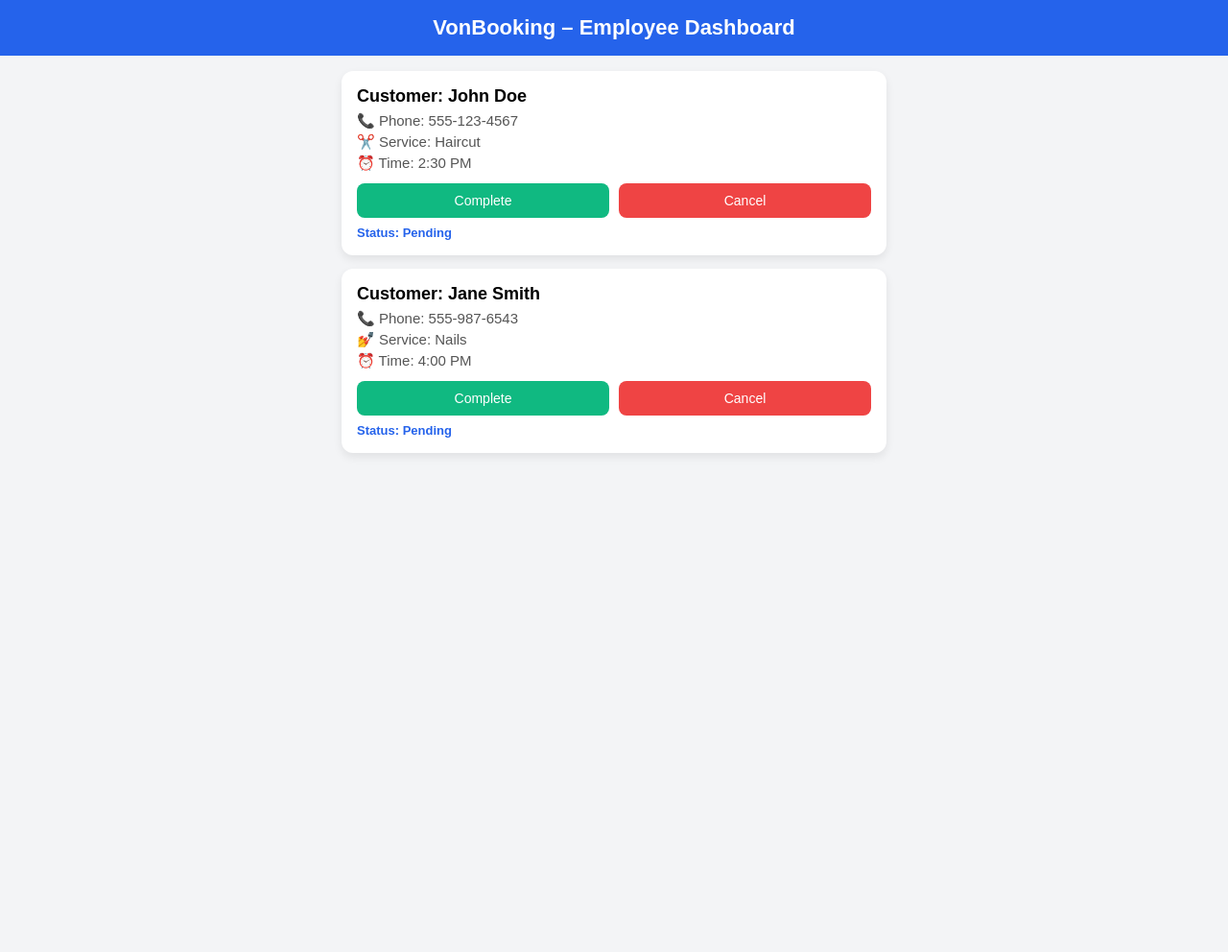
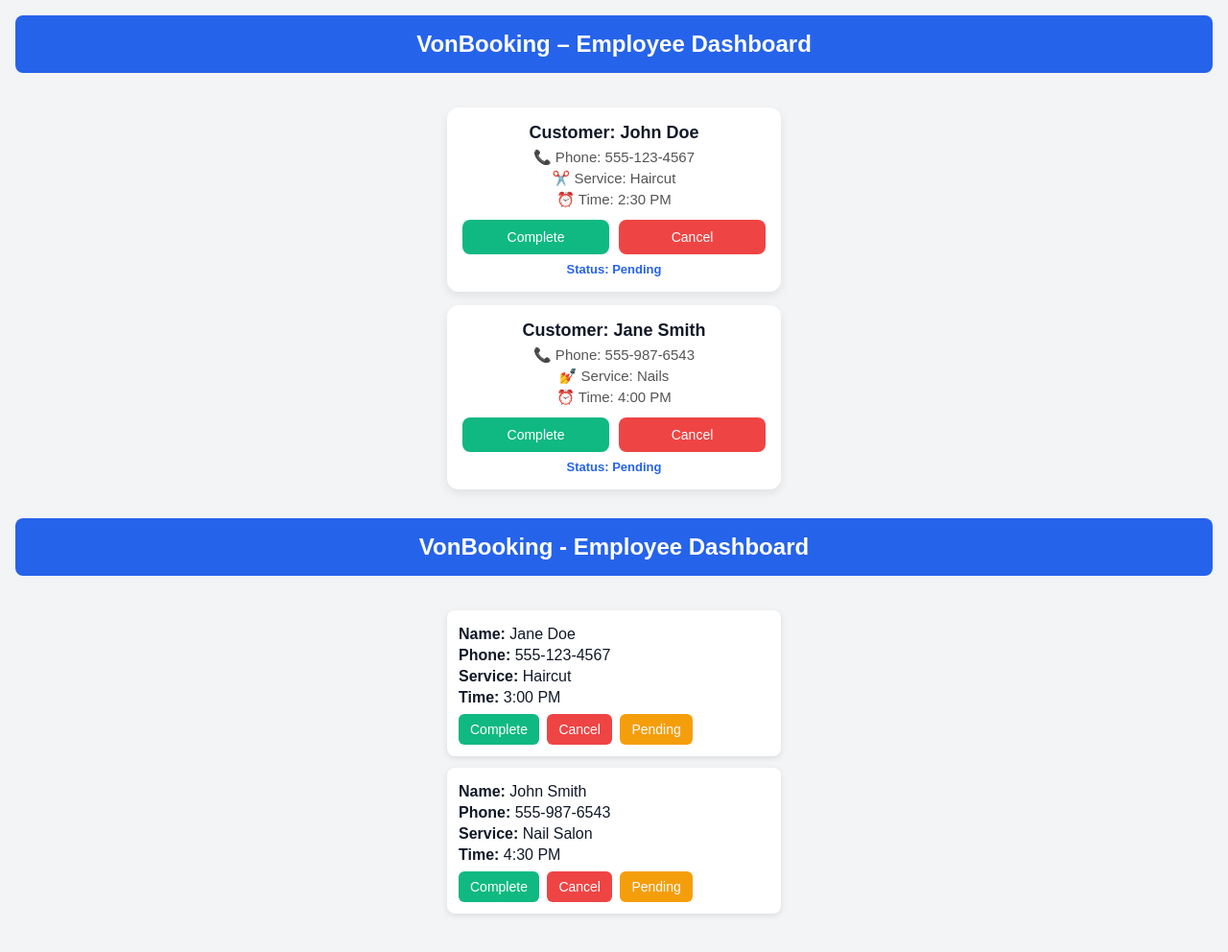
Before and after one commit to javaughnfew6-dot/VonBookingEmployee, a plain HTML site: page employee.html in a window 1280 px wide. Shown: the whole page at 96% size. Before the commit the page ends 800 px from the top, so only its background shows below. Drawn offline with Linux system fonts and the light colour scheme.

Commit message:
Update employee.html

```diff
--- a/employee.html
+++ b/employee.html
@@ -128,6 +128,102 @@
     </div>
 
   </div>
+<!DOCTYPE html>
+<html lang="en">
+<head>
+  <meta charset="UTF-8">
+  <meta name="viewport" content="width=device-width, initial-scale=1.0">
+  <title>VonBooking - Employee Dashboard</title>
+
+  <style>
+    * {
+      box-sizing: border-box;
+    }
+
+    body {
+      margin: 0;
+      padding: 16px;
+      font-family: Arial, sans-serif;
+      background: #f3f4f6;
+      color: #111827;
+      text-align: center;
+    }
+
+    header {
+      background: #2563eb;
+      color: white;
+      padding: 16px;
+      font-size: 24px;
+      font-weight: bold;
+      border-radius: 8px;
+      margin-bottom: 20px;
+    }
+
+    .container {
+      max-width: 380px;
+      margin: auto;
+    }
+
+    .booking-card {
+      background: white;
+      border-radius: 8px;
+      padding: 12px;
+      margin-bottom: 12px;
+      box-shadow: 0 2px 6px rgba(0,0,0,0.1);
+      text-align: left;
+    }
+
+    .booking-card p {
+      margin: 4px 0;
+      font-size: 16px;
+    }
+
+    .booking-card button {
+      margin: 4px 4px 0 0;
+      padding: 8px 12px;
+      border-radius: 6px;
+      border: none;
+      color: white;
+      font-size: 14px;
+      cursor: pointer;
+    }
+
+    .complete { background: #10b981; } /* green */
+    .cancel { background: #ef4444; }   /* red */
+    .pending { background: #f59e0b; }  /* yellow */
+  </style>
+</head>
+
+<body>
+  <header>VonBooking - Employee Dashboard</header>
+  <div class="container">
+
+    <!-- Example booking card -->
+    <div class="booking-card">
+      <p><strong>Name:</strong> Jane Doe</p>
+      <p><strong>Phone:</strong> 555-123-4567</p>
+      <p><strong>Service:</strong> Haircut</p>
+      <p><strong>Time:</strong> 3:00 PM</p>
+      <button class="complete">Complete</button>
+      <button class="cancel">Cancel</button>
+      <button class="pending">Pending</button>
+    </div>
+
+    <div class="booking-card">
+      <p><strong>Name:</strong> John Smith</p>
+      <p><strong>Phone:</strong> 555-987-6543</p>
+      <p><strong>Service:</strong> Nail Salon</p>
+      <p><strong>Time:</strong> 4:30 PM</p>
+      <button class="complete">Complete</button>
+      <button class="cancel">Cancel</button>
+      <button class="pending">Pending</button>
+    </div>
+
+    <!-- Add more booking cards dynamically later -->
+
+  </div>
+</body>
+</html>
 
 </body>
 </html>
```
